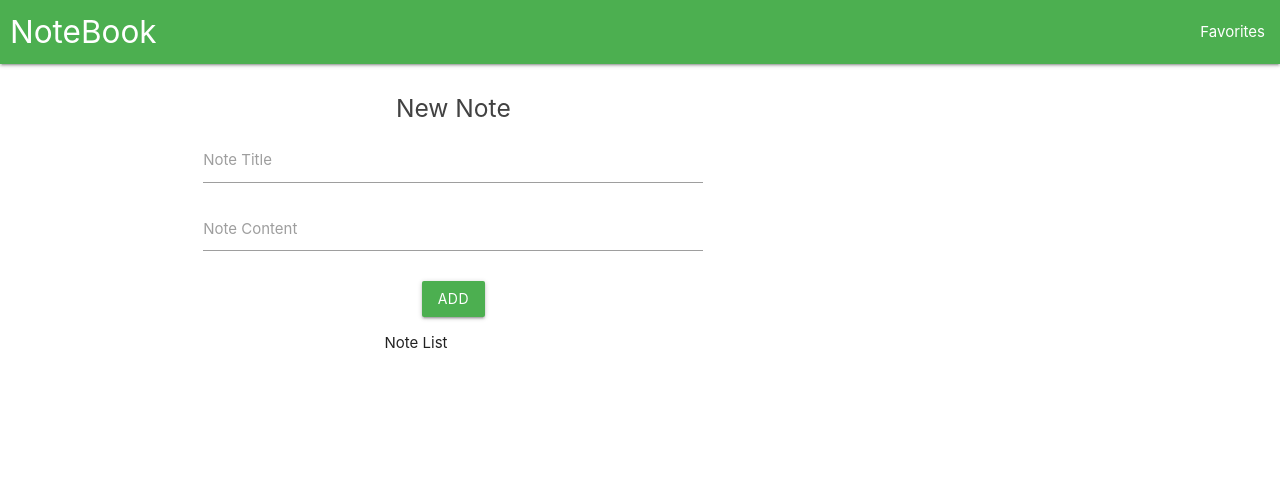
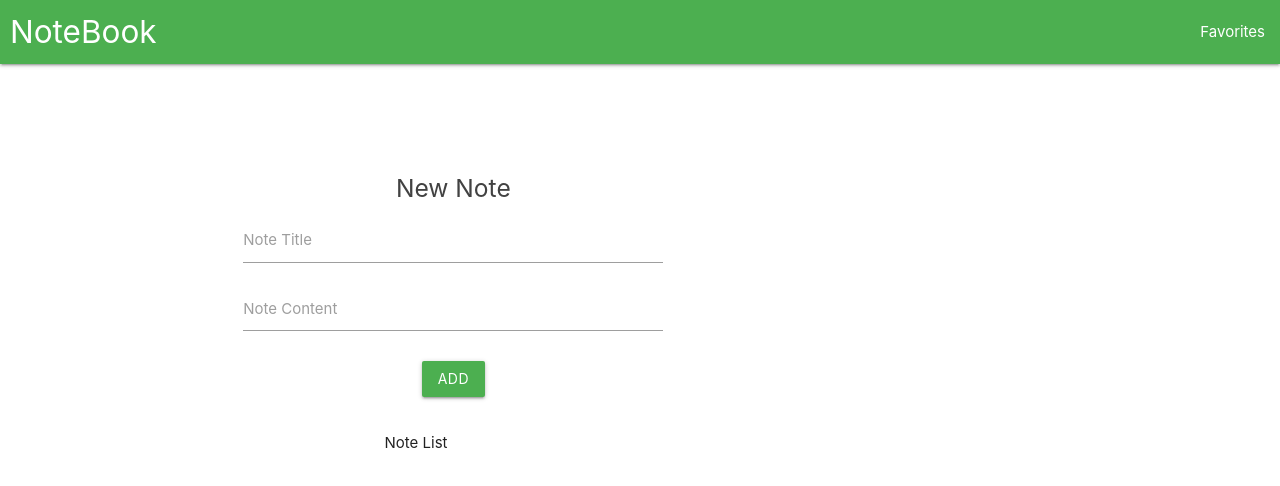
Before and after one commit to yasithWimukthi/evernote, a React (Create React App) app: page / in a window 1280 px wide. Shown: the top 486 px of the page. Built offline with nearby package versions, Linux system fonts and the light colour scheme.

Commit message:
Edit index.css

```diff
--- a/src/index.css
+++ b/src/index.css
@@ -16,3 +16,8 @@ code {
 .brand-logo{
   margin-left: 10px;
 }
+
+form{
+  padding:20px;
+  margin : 60px 20px 0px;
+}
```
